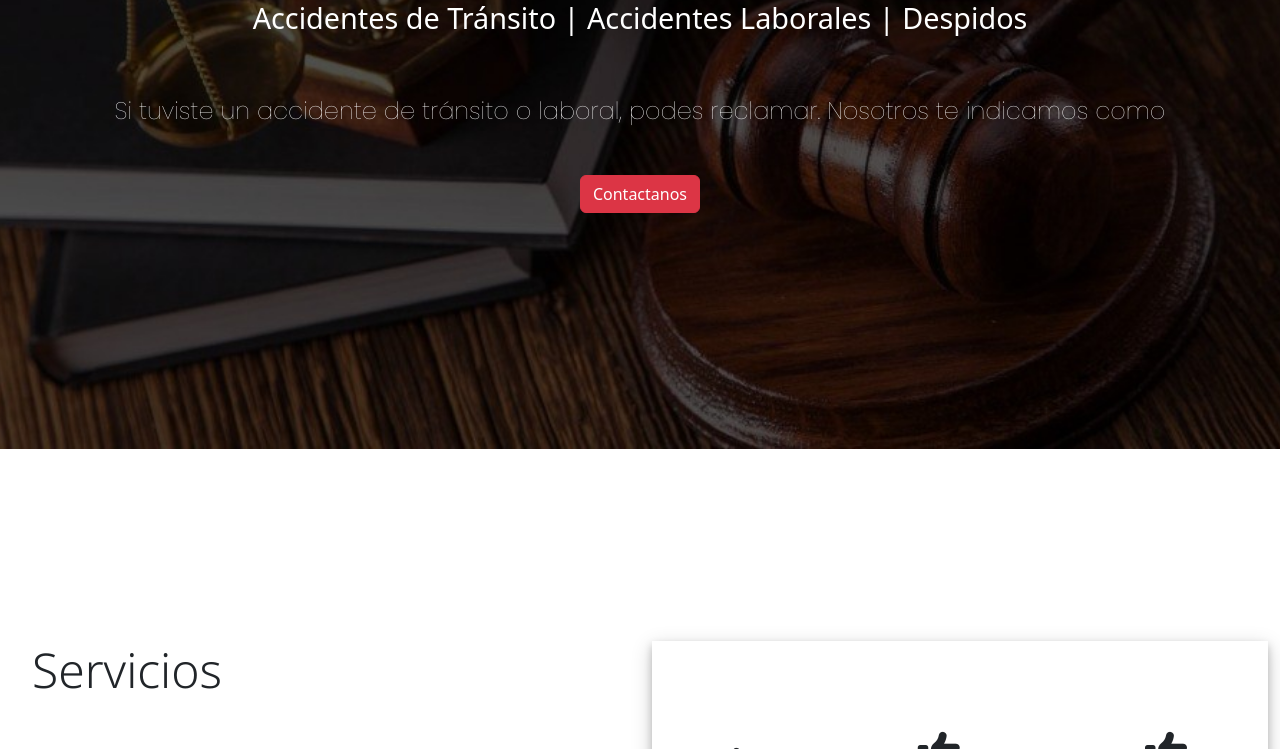
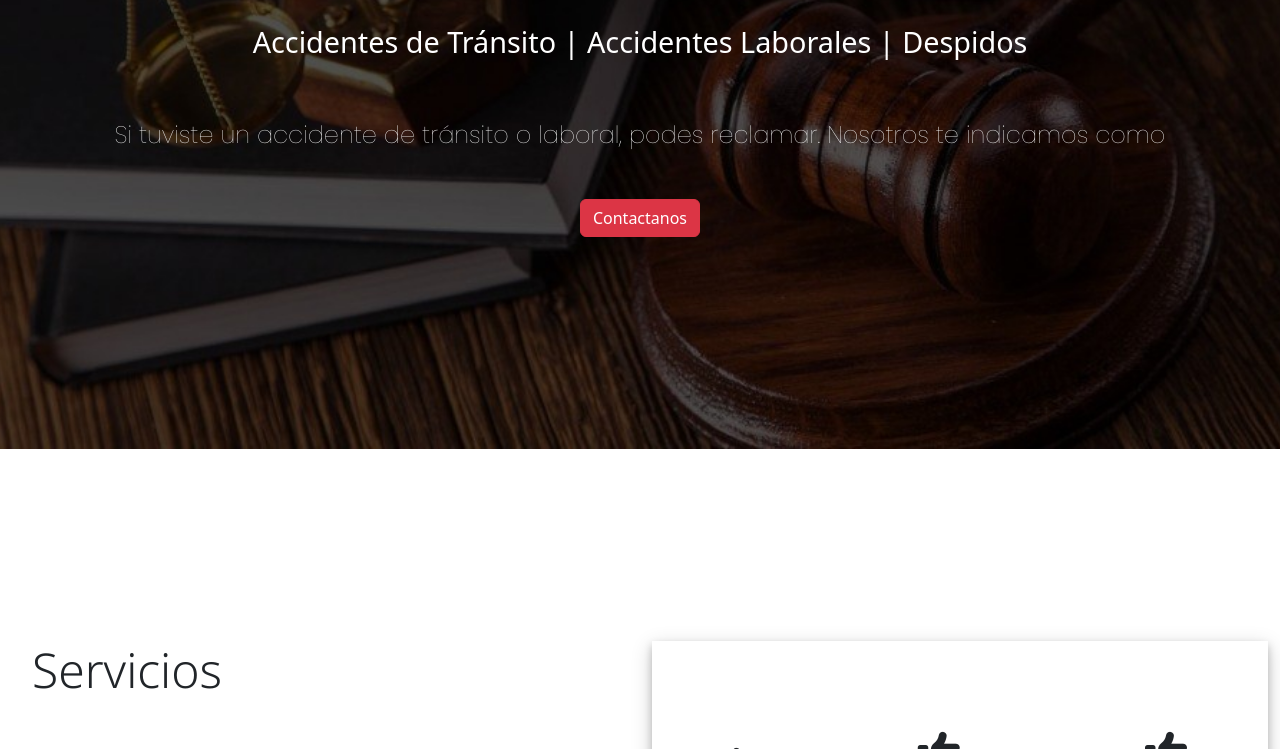
Before and after one commit to gus0117/template-estudio-juridico-1, a plain HTML site: page index.html in a window 1280 px wide. Shown: the part 351-1100 px from the top of the page. Drawn offline with nearby package versions, Linux system fonts and the light colour scheme.

Commit message:
Corregido home

```diff
--- a/index.html
+++ b/index.html
@@ -39,7 +39,7 @@
           </nav>
     </header>
     <section id="home" class="container-fluid parallax min-vh-100">
-        <div class="content">
+        <div class="content mt-5">
             <h1 class="main-title text-white text-center">
                 Estudio Jurídico Especializado
             </h1>
@@ -51,7 +51,7 @@
             </p>
             <div class="row">
                 <div class="col text-center">
-                  <button class="btn btn-danger">Contactanos</button>
+                  <a href="#contact" class="btn btn-danger">Contactanos</a>
                 </div>
             </div>
         </div>
```
